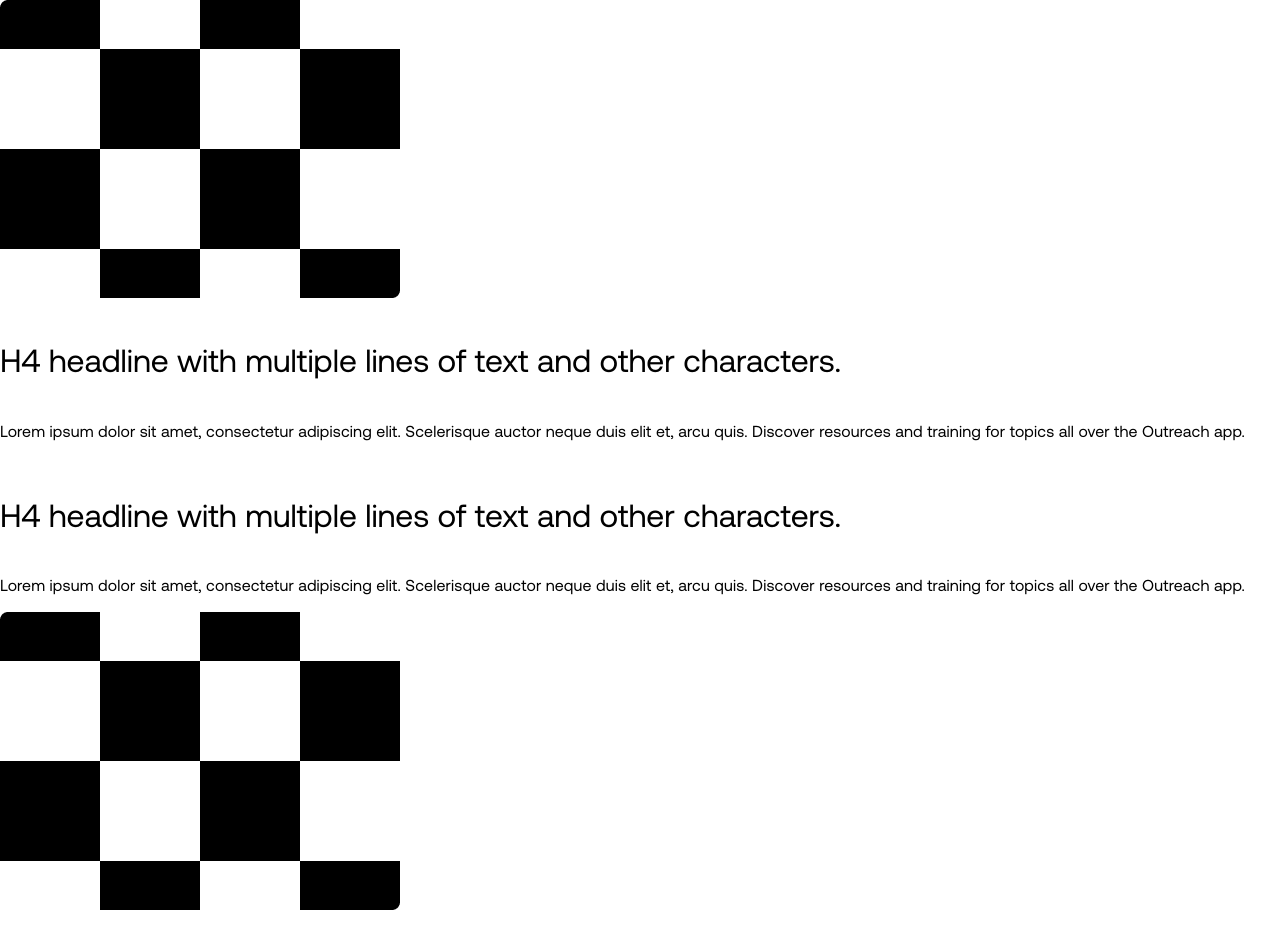
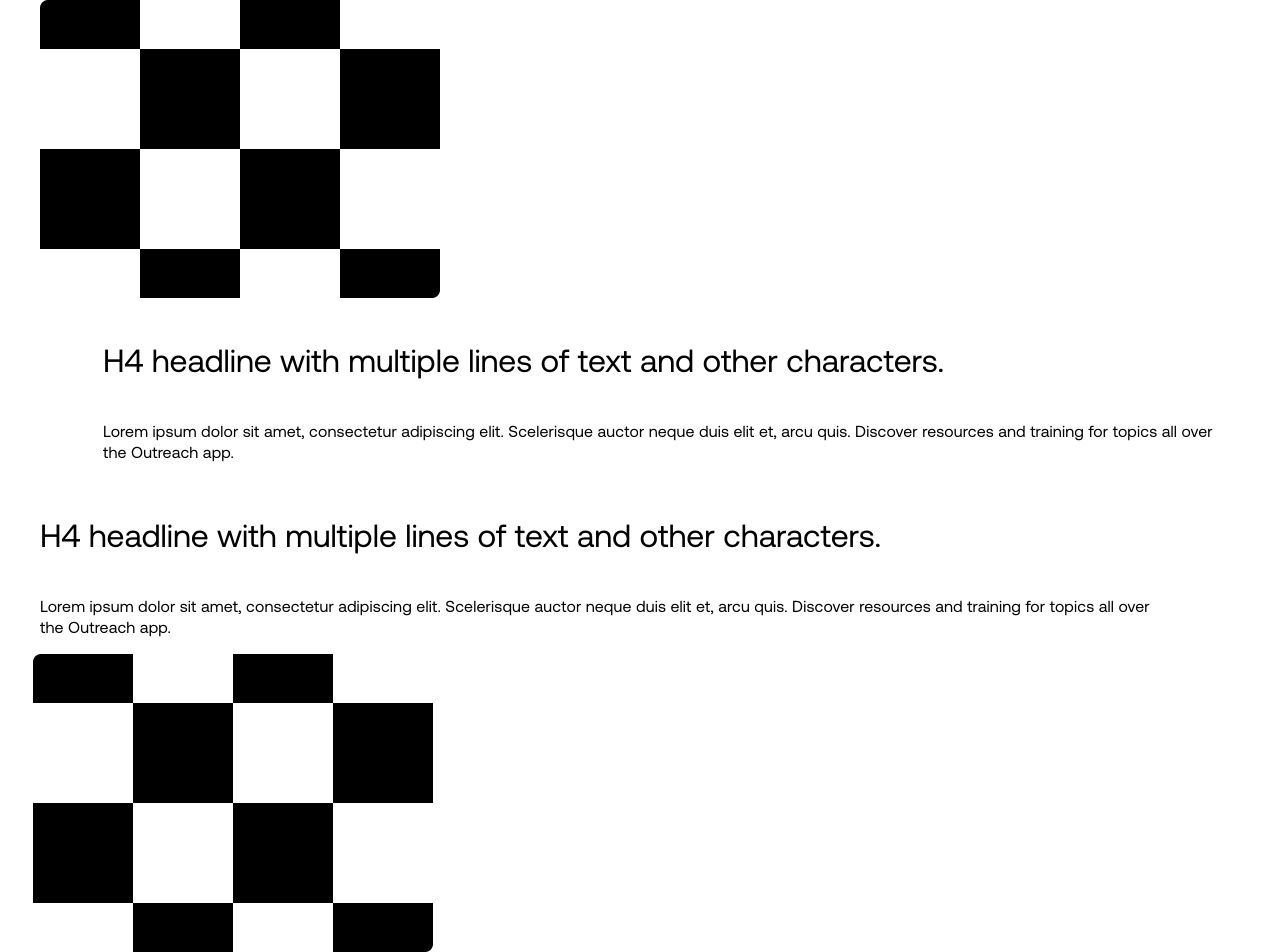
Before and after one commit to ErickRoo/pxpl, a Next.js app: page /components/ContentStack in a window 1280 px wide. Shown: the top 952 px of the page. Built offline with nearby package versions, Linux system fonts and the light colour scheme.

Commit message:
feat: add content stack md lg and xl view

```diff
--- a/components/blocks/content_stack_item/content_stack_item.module.scss
+++ b/components/blocks/content_stack_item/content_stack_item.module.scss
@@ -1,5 +1,25 @@
 @import '../../../styles/variables';
 
+.wrapper {
+  @apply container;
+
+  @screen sm {
+    padding: 0 2.4rem;
+  }
+
+  @screen md {
+    padding: 0 3.2rem;
+  }
+
+  @screen lg {
+    padding: 0 4rem;
+  }
+
+  @screen xl {
+    padding: 0 10.8rem;
+    max-width: 130rem;
+  }
+}
 .bodyText {
   margin-top: 1.6rem;
 }
@@ -8,7 +28,60 @@
   margin-bottom: 5.6rem;
 }
 
+.rightContent {
+  @screen md {
+    margin-left: -1.7rem;
+  }
+
+  @screen lg {
+    padding-left: 8rem;
+  }
+
+  @screen xl {
+    padding-left: 2.2rem;
+  }
+}
+
+.imgRight {
+  @screen md {
+    margin-left: 4.9rem;
+  }
+
+  @screen lg {
+    padding-left: 0;
+    margin-left: -0.7rem;
+  }
+
+  @screen xl {
+    margin-left: 5.2rem;
+  }
+}
+
 .spacer {
-  margin-left: 1rem;
-  margin-right: 1rem;
+  margin-left: 2rem;
+  margin-right: 2rem;
 }
+
+.imageContainer {
+  @screen md {
+    max-width: 24.4rem;
+  }
+
+  @screen lg {
+    min-width: 40rem;
+  }
+}
+
+.leftContent {
+  @screen md {
+    margin-right: -1.6rem;
+  }
+
+  @screen lg {
+    padding-right: 8rem;
+  }
+
+  @screen xl {
+    padding-right: 0;
+  }
+}
--- a/components/blocks/content_stack_item/content_stack_item.tsx
+++ b/components/blocks/content_stack_item/content_stack_item.tsx
@@ -17,7 +17,7 @@ const ContentStackItemBlock: FunctionComponent<{ block: ContentStackItemInterfac
   const { width } = useWindowSize()
 
   return (
-    <div>
+    <div className={`${styles.wrapper}`}>
       {block.TextAndImageBlocks.map((el, i) => {
         if (width <= 768) {
           return (
@@ -37,11 +37,11 @@ const ContentStackItemBlock: FunctionComponent<{ block: ContentStackItemInterfac
 
         if (i % 2 === 0) {
           return (
-            <div className={`grid grid-cols-10 ${styles.stackContainer}`}>
-              <div className="image-container col-span-4 flex justify-center items-center sm:mb-10">
+            <div className={`grid grid-cols-12 ${styles.stackContainer}`}>
+              <div className={`${styles.imageContainer} col-span-5 flex justify-center items-start`}>
                 <Image src={Checker} alt="Checker" />
               </div>
-              <div className="text-container col-span-6 flex flex-col content-center justify-center items-center">
+              <div className={`col-span-7 flex flex-col content-center justify-center ${styles.rightContent}`}>
                 <h4 className="typo-h4 text-darkBlue">{el.headline}</h4>
                 <p className={`typo-body text-darkBlue ${styles.bodyText}`}>
                   {el.text}
@@ -51,14 +51,14 @@ const ContentStackItemBlock: FunctionComponent<{ block: ContentStackItemInterfac
           )
         }
         return (
-          <div className={`grid grid-cols-10 ${styles.stackContainer}`}>
-            <div className="text-container col-span-6 flex flex-col content-center justify-center items-center">
+          <div className={`grid grid-cols-12 ${styles.stackContainer}`}>
+            <div className={`col-span-7 flex flex-col content-center justify-center ${styles.leftContent}`}>
               <h4 className="typo-h4 text-darkBlue">{el.headline}</h4>
               <p className={`typo-body text-darkBlue ${styles.bodyText}`}>
                 {el.text}
               </p>
             </div>
-            <div className="image-container flex col-span-4 justify-center items-center">
+            <div className={`${styles.imageContainer} flex lg:col-start-8 col-span-5 justify-center items-start ${styles.imgRight}`}>
               <Image src={Checker} alt="Checker" />
             </div>
           </div>
@@ -66,9 +66,9 @@ const ContentStackItemBlock: FunctionComponent<{ block: ContentStackItemInterfac
       })}
 
       <div className={`${styles.buttonsContainer} flex justify-center`}>
-        <ArrowButton text="Learn More" href="/" />
+        <ArrowButton text="Learn more" href="/" />
         <div className={`${styles.spacer}`} />
-        <UnderlinedButton href="/" text="Learn More" underlineColor="passionBlue" />
+        <UnderlinedButton href="/" text="Learn more" underlineColor="passionBlue" />
       </div>
     </div>
   )
--- a/pages/components/ContentStack.tsx
+++ b/pages/components/ContentStack.tsx
@@ -2,7 +2,7 @@ import React, { FC } from 'react'
 import ContentStackItemBlock from '../../components/blocks/content_stack_item/content_stack_item'
 
 const ContentStack: FC = () => (
-  <div className="container mx-auto max-w-screen-xl">
+  <div className="mx-auto md:max-w-screen-md lg:max-w-screen-lg xl:max-w-screen-xl bg-butterCream">
     <ContentStackItemBlock block={{
       type: 'Block',
       TextAndImageBlocks: [
```
